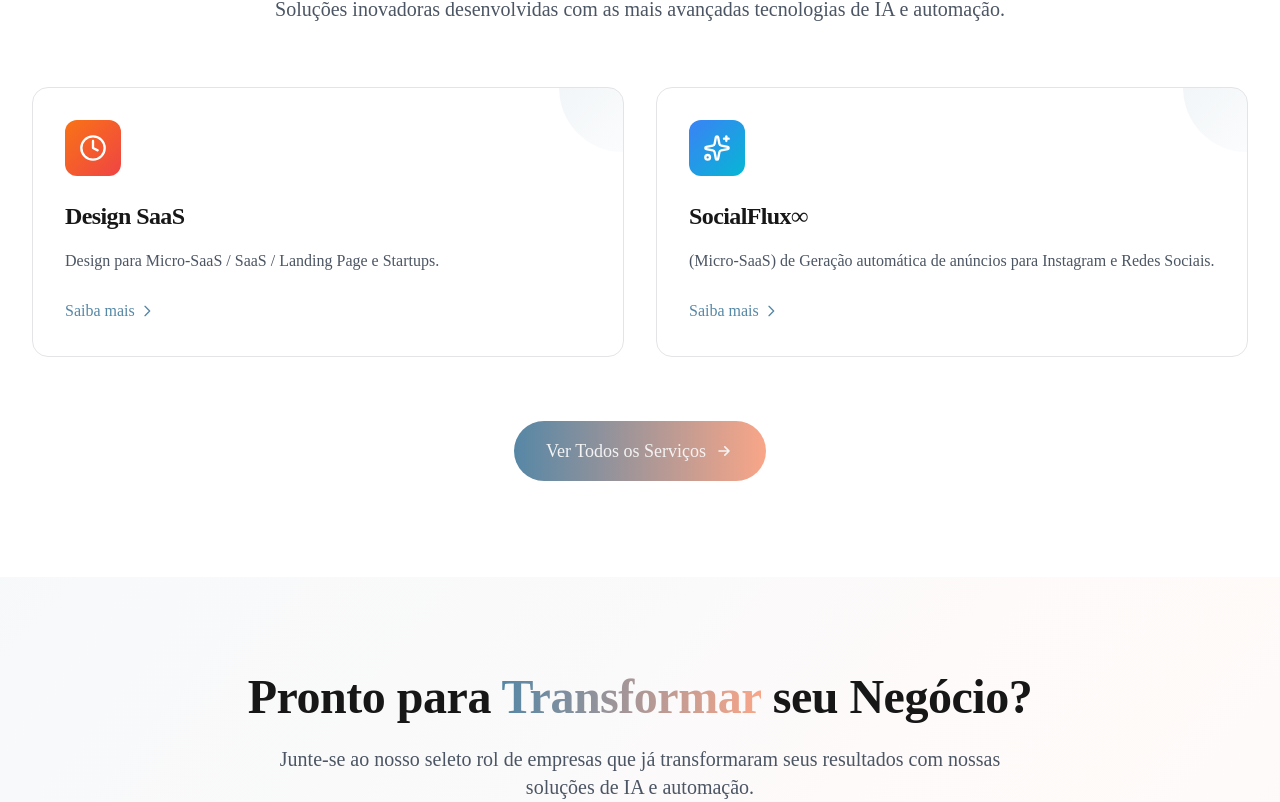
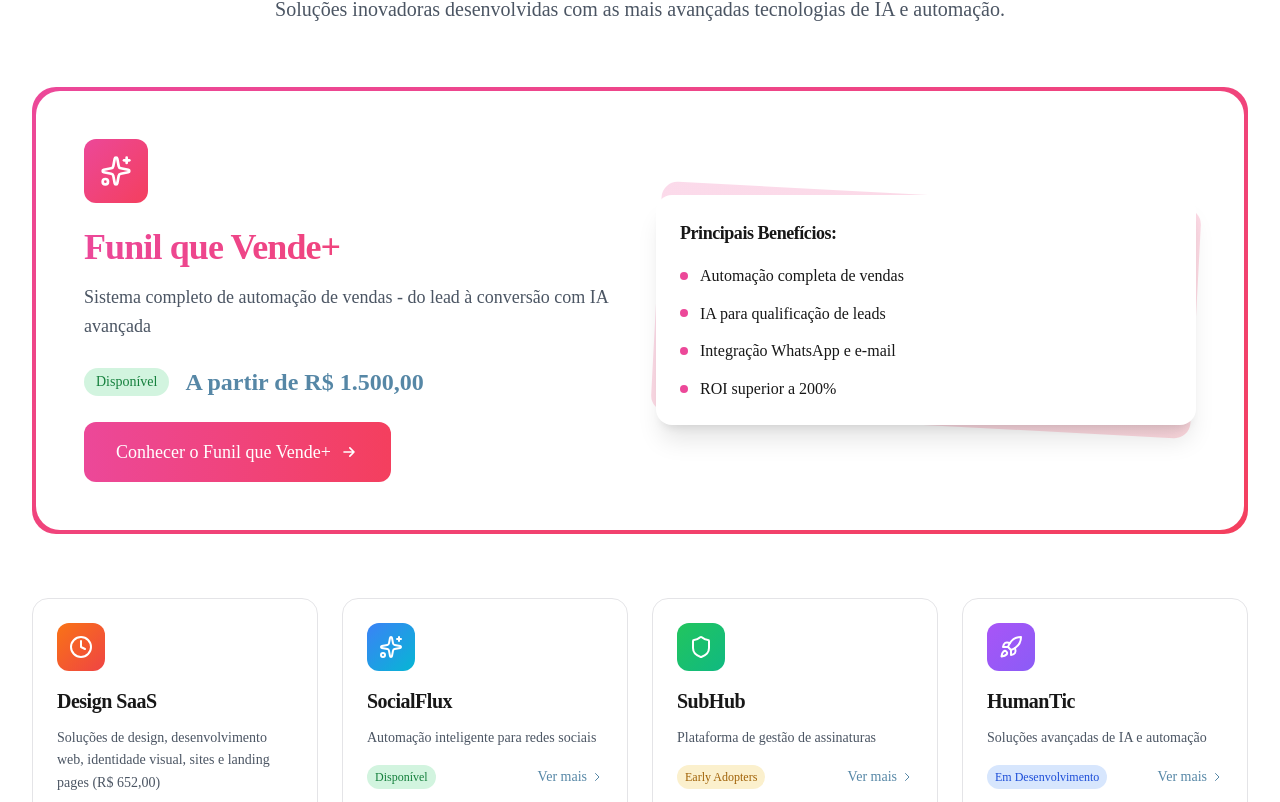
Before and after one commit to duhenri9/wm3_digital, a Next.js app: page / in a window 1280 px wide. Shown: the part 1738-2540 px from the top of the page. Built offline with nearby package versions, Linux system fonts and the light colour scheme.

Commit message:
fix: corrigir preço do Funil que Vende+ de R$ 1.997,00 para R$ 1.500,00

```diff
--- a/src/components/navigation/main-nav.tsx
+++ b/src/components/navigation/main-nav.tsx
@@ -3,7 +3,7 @@
 import * as React from 'react';
 import Link from 'next/link';
 import { usePathname } from 'next/navigation';
-import { Rocket, BarChart3, Bot, Palette } from 'lucide-react';
+import { Rocket, BarChart3, Bot, Palette, Sparkles } from 'lucide-react';
 
 import { cn } from '@/lib/utils';
 import {
@@ -22,9 +22,25 @@ const items = [
     description: 'Conheça nossas soluções digitais',
     items: [
       {
-        title: 'SocialFlux∞',
+        title: 'Funil que Vende+',
+        href: '/servicos/funil-que-vende',
+        description: 'Sistema completo de automação de vendas com IA',
+        icon: Sparkles,
+        status: 'A partir de R$ 1.500',
+        highlight: true
+      },
+      {
+        title: 'Design SaaS',
+        href: '/servicos/design-saas',
+        description: 'Soluções de Design para SaaS e Startups (R$ 652,00)',
+        icon: Palette,
+        status: 'Disponível',
+        highlight: true
+      },
+      {
+        title: 'SocialFlux',
         href: '/servicos/socialflux',
-        description: 'Campanhas de marketing automáticas com IA',
+        description: 'Automação inteligente para redes sociais',
         icon: Rocket,
         status: 'Disponível',
         highlight: false
@@ -32,26 +48,18 @@ const items = [
       {
         title: 'SubHub',
         href: '/servicos/subhub',
-        description: 'Gestão inteligente de assinaturas',
+        description: 'Plataforma de gestão de assinaturas',
         icon: BarChart3,
-        status: 'Disponível',
+        status: 'Early Adopters',
         highlight: false
       },
       {
         title: 'HumanTic',
         href: '/servicos/humantic',
-        description: 'Automação de marketing para relacionamentos',
+        description: 'Soluções avançadas de IA e automação',
         icon: Bot,
-        status: 'Disponível',
+        status: 'Em Desenvolvimento',
         highlight: false
-      },
-      {
-        title: 'Design SaaS',
-        href: '/servicos/design-saas',
-        description: 'Soluções de Design para SaaS e Startups',
-        icon: Palette,
-        status: 'Pagamento Disponível',
-        highlight: true
       },
     ],
   },
--- a/src/components/sections/features.tsx
+++ b/src/components/sections/features.tsx
@@ -8,20 +8,46 @@ const features = [
   {
     icon: Clock,
     title: 'Design SaaS',
-    description: 'Design para Micro-SaaS / SaaS / Landing Page e Startups.',
+    description: 'Soluções de design, desenvolvimento web, identidade visual, sites e landing pages (R$ 652,00)',
     href: '/servicos/design-saas',
     color: 'from-orange-500 to-red-500',
     status: 'Disponível'
   },
   {
     icon: Sparkles,
-    title: 'SocialFlux∞',
-    description: '(Micro-SaaS) de Geração automática de anúncios para Instagram e Redes Sociais.',
+    title: 'SocialFlux',
+    description: 'Automação inteligente para redes sociais',
     href: '/servicos/socialflux',
     color: 'from-blue-500 to-cyan-500',
     status: 'Disponível'
+  },
+  {
+    icon: Shield,
+    title: 'SubHub',
+    description: 'Plataforma de gestão de assinaturas',
+    href: '/servicos/subhub',
+    color: 'from-green-500 to-emerald-500',
+    status: 'Early Adopters'
+  },
+  {
+    icon: Rocket,
+    title: 'HumanTic',
+    description: 'Soluções avançadas de IA e automação',
+    href: '/servicos/humantic',
+    color: 'from-purple-500 to-violet-500',
+    status: 'Em Desenvolvimento'
   }
 ];
+
+const funilQueVende = {
+  icon: Sparkles,
+  title: 'Funil que Vende+',
+  description: 'Sistema completo de automação de vendas - do lead à conversão com IA avançada',
+  href: '/servicos/funil-que-vende',
+  color: 'from-pink-500 to-rose-500',
+  status: 'Disponível',
+  price: 'A partir de R$ 1.500,00'
+};
 
 export function FeaturesSection() {
   return (
@@ -42,7 +68,75 @@ export function FeaturesSection() {
           </p>
         </motion.div>
 
-        <div className="grid grid-cols-1 md:grid-cols-2 gap-8">
+        {/* Funil que Vende+ - Destaque Principal */}
+        <motion.div
+          initial={{ opacity: 0, y: 20 }}
+          whileInView={{ opacity: 1, y: 0 }}
+          transition={{ duration: 0.5 }}
+          viewport={{ once: true }}
+          className="mb-16"
+        >
+          <div className="relative overflow-hidden rounded-3xl bg-gradient-to-br from-pink-500 to-rose-500 p-1">
+            <div className="bg-card rounded-3xl p-8 md:p-12">
+              <div className="grid md:grid-cols-2 gap-8 items-center">
+                <div>
+                  <div className="inline-flex items-center justify-center w-16 h-16 rounded-xl bg-gradient-to-br from-pink-500 to-rose-500 text-white mb-6">
+                    <Sparkles className="w-8 h-8" />
+                  </div>
+                  <h3 className="text-3xl md:text-4xl font-bold mb-4 bg-gradient-to-r from-pink-500 to-rose-500 bg-clip-text text-transparent">
+                    {funilQueVende.title}
+                  </h3>
+                  <p className="text-lg text-gray-600 dark:text-gray-300 leading-relaxed mb-6">
+                    {funilQueVende.description}
+                  </p>
+                  <div className="flex items-center gap-4 mb-6">
+                    <span className="inline-flex items-center px-3 py-1 rounded-full text-sm font-medium bg-green-500/20 text-green-700 dark:text-green-300">
+                      {funilQueVende.status}
+                    </span>
+                    <span className="text-2xl font-bold text-primary">
+                      {funilQueVende.price}
+                    </span>
+                  </div>
+                  <Link href={funilQueVende.href}>
+                    <button className="inline-flex items-center justify-center rounded-xl bg-gradient-to-r from-pink-500 to-rose-500 text-white px-8 py-4 text-lg font-medium transition-all duration-300 hover:shadow-lg hover:shadow-pink-500/25 hover:scale-105">
+                      Conhecer o Funil que Vende+
+                      <svg className="w-5 h-5 ml-2" fill="none" stroke="currentColor" viewBox="0 0 24 24">
+                        <path strokeLinecap="round" strokeLinejoin="round" strokeWidth={2} d="M13 7l5 5m0 0l-5 5m5-5H6" />
+                      </svg>
+                    </button>
+                  </Link>
+                </div>
+                <div className="relative">
+                  <div className="absolute inset-0 bg-gradient-to-br from-pink-500/20 to-rose-500/20 rounded-2xl transform rotate-3"></div>
+                  <div className="relative bg-white dark:bg-gray-800 rounded-2xl p-6 shadow-xl">
+                    <h4 className="font-bold text-lg mb-4">Principais Benefícios:</h4>
+                    <ul className="space-y-3">
+                      <li className="flex items-center gap-3">
+                        <div className="w-2 h-2 bg-pink-500 rounded-full"></div>
+                        <span>Automação completa de vendas</span>
+                      </li>
+                      <li className="flex items-center gap-3">
+                        <div className="w-2 h-2 bg-pink-500 rounded-full"></div>
+                        <span>IA para qualificação de leads</span>
+                      </li>
+                      <li className="flex items-center gap-3">
+                        <div className="w-2 h-2 bg-pink-500 rounded-full"></div>
+                        <span>Integração WhatsApp e e-mail</span>
+                      </li>
+                      <li className="flex items-center gap-3">
+                        <div className="w-2 h-2 bg-pink-500 rounded-full"></div>
+                        <span>ROI superior a 200%</span>
+                      </li>
+                    </ul>
+                  </div>
+                </div>
+              </div>
+            </div>
+          </div>
+        </motion.div>
+
+        {/* Outros Serviços */}
+        <div className="grid grid-cols-1 md:grid-cols-2 lg:grid-cols-4 gap-6">
           {features.map((feature, index) => {
             const Icon = feature.icon;
             return (
@@ -56,31 +150,38 @@ export function FeaturesSection() {
                 className="group"
               >
                 <Link href={feature.href}>
-                  <div className="relative overflow-hidden rounded-2xl bg-card border p-8 h-full transition-all duration-300 hover:shadow-2xl hover:shadow-primary/10">
+                  <div className="relative overflow-hidden rounded-2xl bg-card border p-6 h-full transition-all duration-300 hover:shadow-2xl hover:shadow-primary/10">
                     <div className={`absolute inset-0 bg-gradient-to-br ${feature.color} opacity-0 group-hover:opacity-5 transition-opacity duration-300`} />
 
                     <div className="relative z-10">
-                      <div className={`inline-flex items-center justify-center w-14 h-14 rounded-xl bg-gradient-to-br ${feature.color} text-white mb-6 group-hover:scale-110 transition-transform duration-300`}>
-                        <Icon className="w-7 h-7" />
+                      <div className={`inline-flex items-center justify-center w-12 h-12 rounded-xl bg-gradient-to-br ${feature.color} text-white mb-4 group-hover:scale-110 transition-transform duration-300`}>
+                        <Icon className="w-6 h-6" />
                       </div>
 
-                      <h3 className="text-2xl font-bold mb-4 group-hover:text-primary transition-colors duration-300">
+                      <h3 className="text-xl font-bold mb-3 group-hover:text-primary transition-colors duration-300">
                         {feature.title}
                       </h3>
 
-                      <p className="text-gray-600 dark:text-gray-300 leading-relaxed mb-6">
+                      <p className="text-gray-600 dark:text-gray-300 leading-relaxed mb-4 text-sm">
                         {feature.description}
                       </p>
 
-                      <div className="inline-flex items-center text-primary font-medium group-hover:gap-2 transition-all duration-300">
-                        Saiba mais
-                        <svg className="w-4 h-4 ml-1 group-hover:translate-x-1 transition-transform duration-300" fill="none" stroke="currentColor" viewBox="0 0 24 24">
-                          <path strokeLinecap="round" strokeLinejoin="round" strokeWidth={2} d="M9 5l7 7-7 7" />
-                        </svg>
+                      <div className="flex items-center justify-between">
+                        <span className={`inline-flex items-center px-2 py-1 rounded-full text-xs font-medium ${
+                          feature.status === 'Disponível' ? 'bg-green-500/20 text-green-700 dark:text-green-300' :
+                          feature.status === 'Early Adopters' ? 'bg-yellow-500/20 text-yellow-700 dark:text-yellow-300' :
+                          'bg-blue-500/20 text-blue-700 dark:text-blue-300'
+                        }`}>
+                          {feature.status}
+                        </span>
+                        <div className="inline-flex items-center text-primary font-medium text-sm group-hover:gap-1 transition-all duration-300">
+                          Ver mais
+                          <svg className="w-3 h-3 ml-1 group-hover:translate-x-1 transition-transform duration-300" fill="none" stroke="currentColor" viewBox="0 0 24 24">
+                            <path strokeLinecap="round" strokeLinejoin="round" strokeWidth={2} d="M9 5l7 7-7 7" />
+                          </svg>
+                        </div>
                       </div>
                     </div>
-
-                    <div className="absolute top-0 right-0 w-32 h-32 bg-gradient-to-br from-primary/10 to-transparent rounded-full -translate-y-16 translate-x-16 group-hover:scale-150 transition-transform duration-500" />
                   </div>
                 </Link>
               </motion.div>
```
